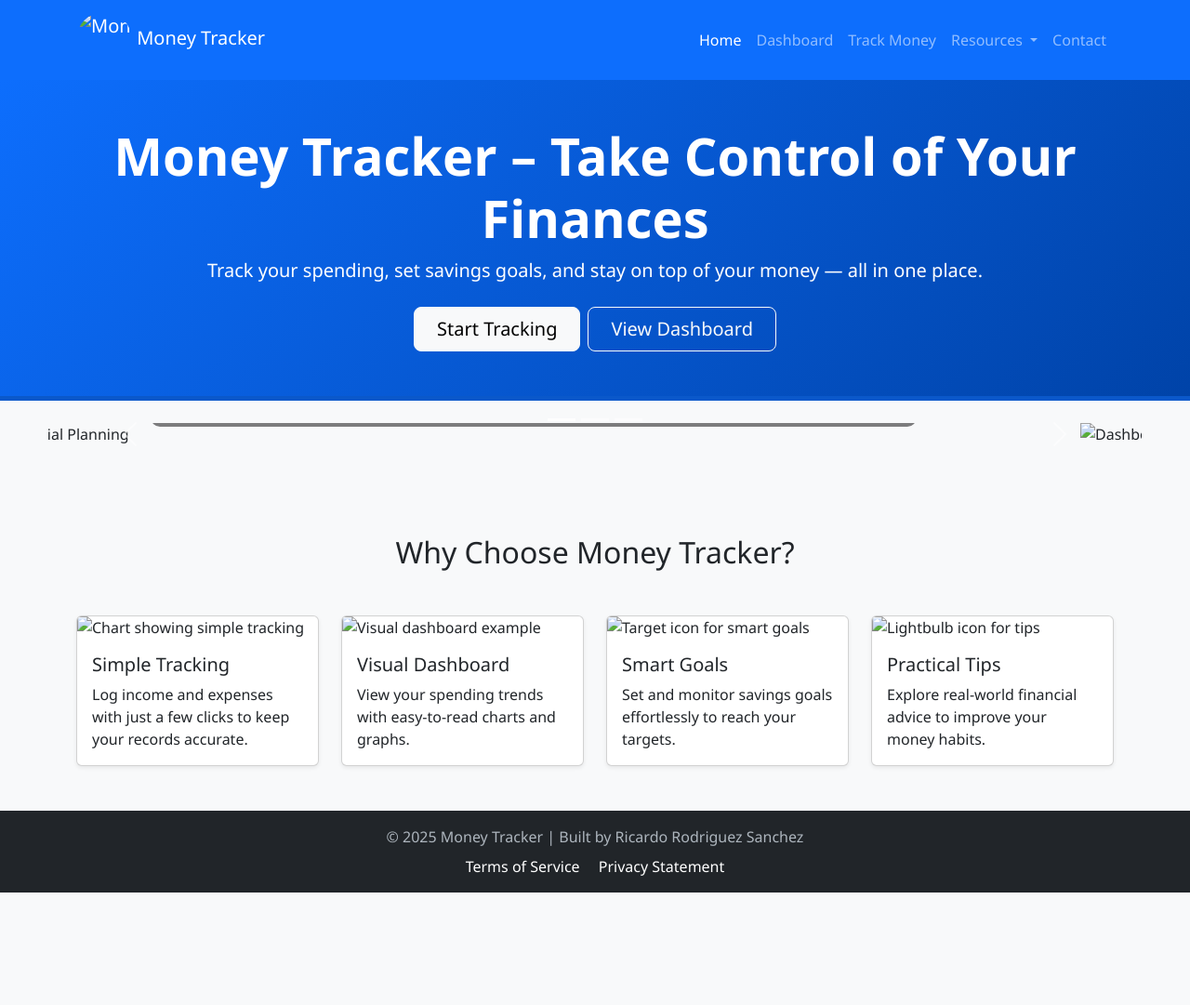
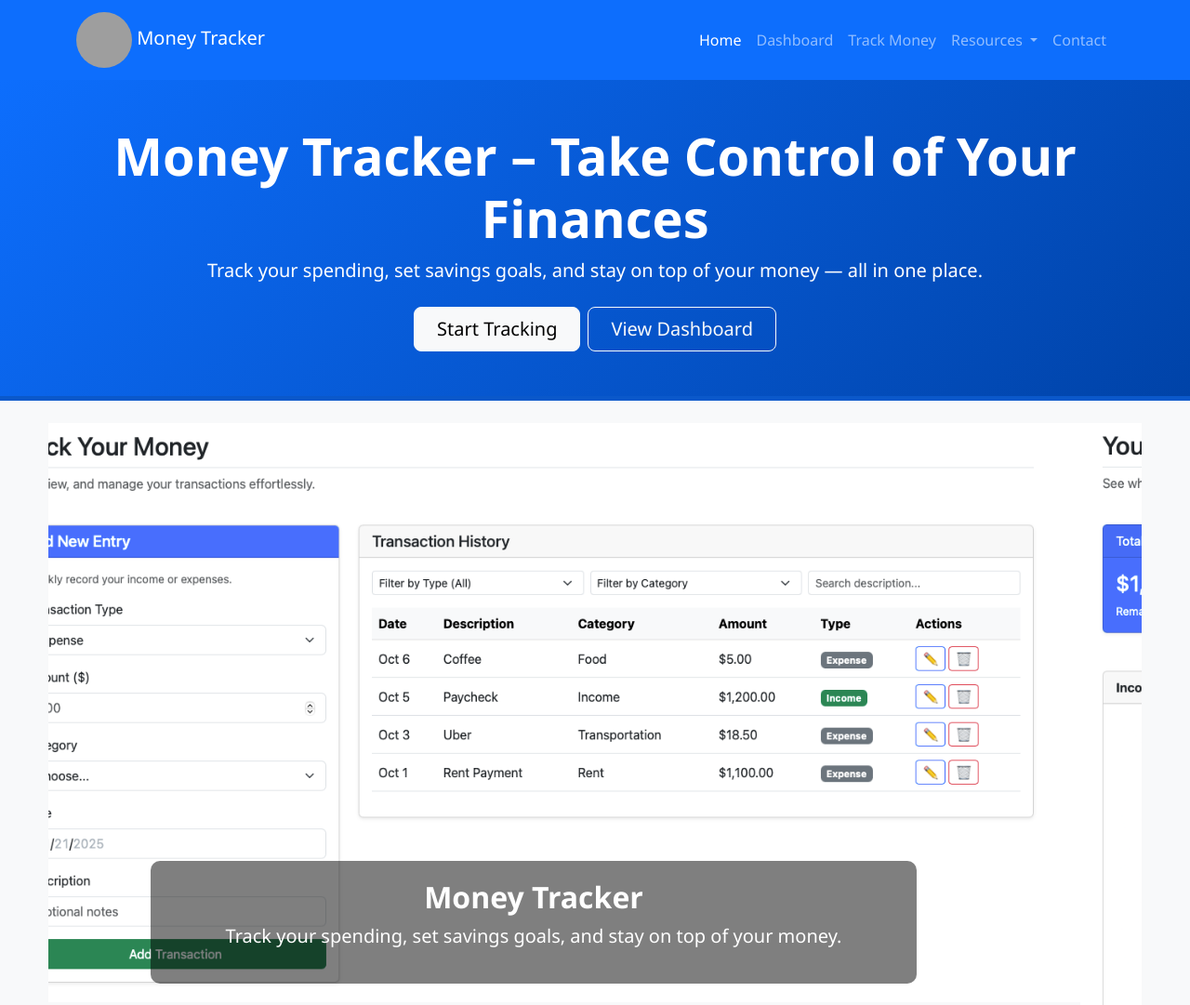
Before and after one commit to RicaRodz/MoneyTracker, a plain HTML site: page index.html in a window 1280 px wide. Shown: the top 1081 px of the page at 93% size. Before the commit the page ends 960 px from the top, so only its background shows below. Drawn offline with nearby package versions, Linux system fonts and the light colour scheme; the site is published under a folder, as on GitHub Pages, so addresses that start at the root find nothing.

Commit message:
image path fixed

```diff
--- a/index.html
+++ b/index.html
@@ -19,7 +19,7 @@
         <!-- Money Tracker Name & Logo -->
         <a class="navbar-brand" href="index.html">
           <img
-            src="/images/logo.png"
+            src="images/logo.png"
             alt="Money Tracker Logo"
             class="d-inline-block align-text-middle rounded-circle"
             style="width: 60px; height: 60px; object-fit: cover"
@@ -133,7 +133,7 @@
         <div class="carousel-inner">
           <div class="carousel-item active">
             <img
-              src="/images/track.png"
+              src="images/track.png"
               class="d-block w-100"
               alt="Financial Planning"
             />
@@ -148,7 +148,7 @@
 
           <div class="carousel-item">
             <img
-              src="/images/dashboard.png"
+              src="images/dashboard.png"
               class="d-block w-100"
               alt="Dashboard View"
             />
@@ -163,7 +163,7 @@
 
           <div class="carousel-item">
             <img
-              src="/images/resources.png"
+              src="images/resources.png"
               class="d-block w-100"
               alt="Growth and Savings"
             />
@@ -207,7 +207,7 @@
           <div class="col">
             <div class="card h-100 shadow-sm">
               <img
-                src="/images/simple-track.png"
+                src="images/simple-track.png"
                 class="card-img-top"
                 alt="Chart showing simple tracking"
               />
@@ -224,7 +224,7 @@
           <div class="col">
             <div class="card shadow-sm">
               <img
-                src="/images/dash.png"
+                src="images/dash.png"
                 class="card-img-top"
                 alt="Visual dashboard example"
               />
@@ -240,7 +240,7 @@
           <div class="col">
             <div class="card h-100 shadow-sm">
               <img
-                src="/images/target.png"
+                src="images/target.png"
                 class="card-img-top"
                 alt="Target icon for smart goals"
               />
@@ -257,7 +257,7 @@
           <div class="col">
             <div class="card h-100 shadow-sm">
               <img
-                src="/images/tips.png"
+                src="images/tips.png"
                 class="card-img-top"
                 alt="Lightbulb icon for tips"
               />
```
Also changed, not shown: contact.html (+1 -1 lines), dashboard.html (+3 -3 lines), guide.html (+1 -1 lines), resources.html (+1 -1 lines), tips.html (+1 -1 lines), track.html (+1 -1 lines).
